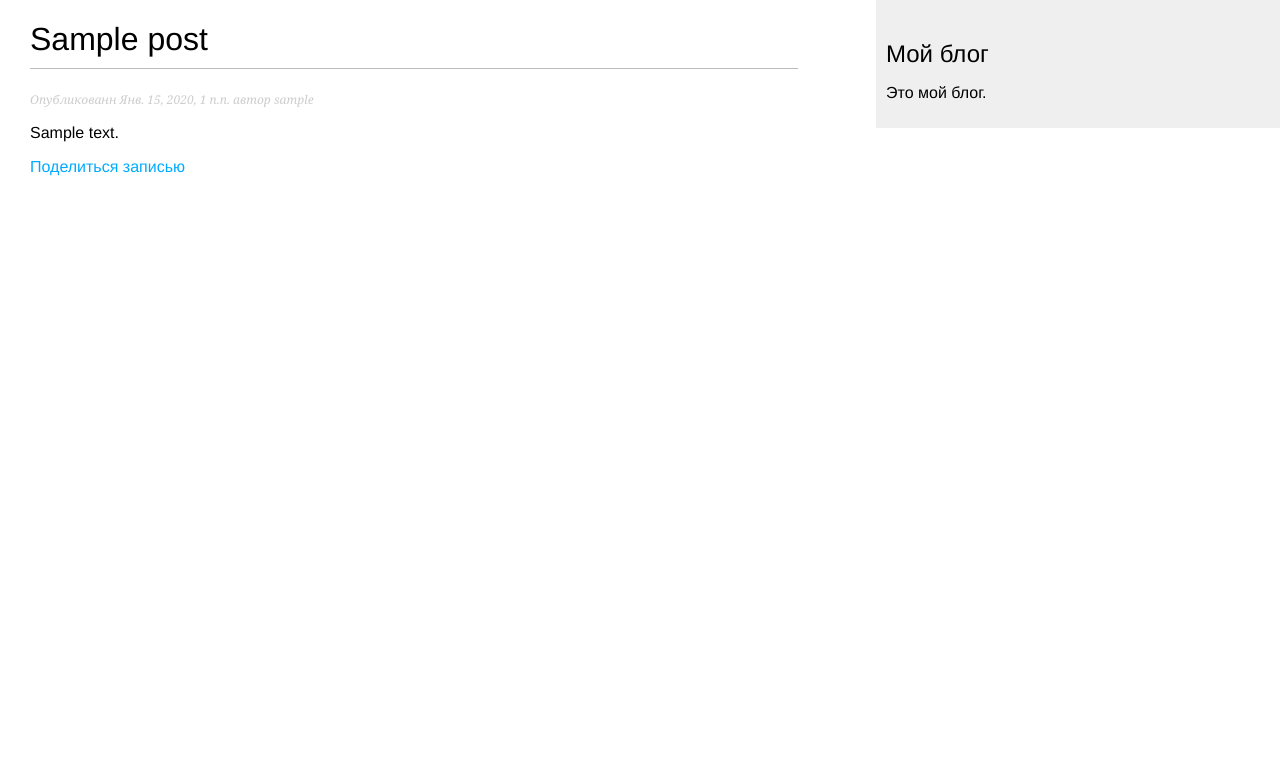
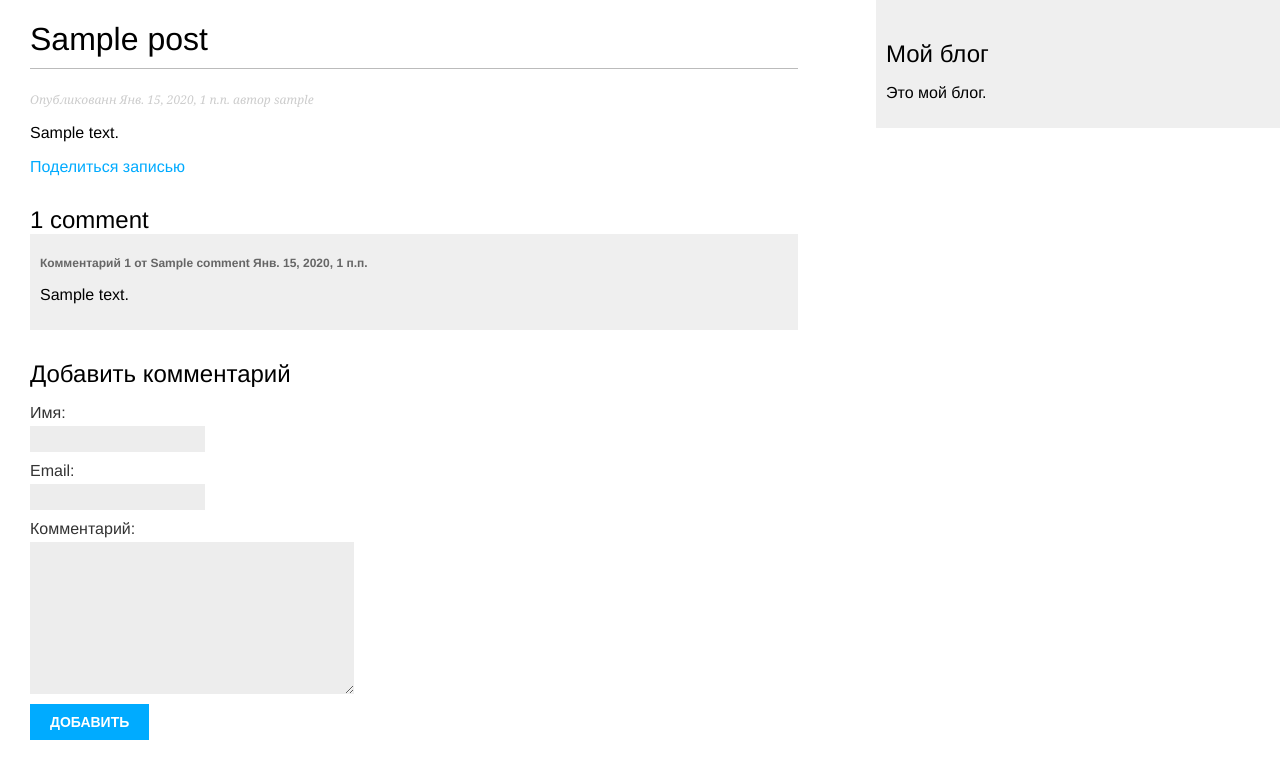
Before and after one commit to kirillsaf/Django3byExampleBlog, a Django app: a page that uses blog/templates/blog/post/detail.html in a window 1280 px wide. Shown: the top 779 px of the page. Run offline with Django 3.2, Linux system fonts and the light colour scheme; tables that the repository leaves empty hold one stand-in row (values such as "Sample post").

Commit message:
отображение и добавление комментариев

```diff
--- a/blog/models.py
+++ b/blog/models.py
@@ -40,9 +40,9 @@ class Comment(models.Model):
     post = models.ForeignKey(Post,
                              on_delete=models.CASCADE,
                              related_name='comments')
-    name = models.CharField(max_length=80)
+    name = models.CharField(verbose_name='Имя', max_length=80)
     email = models.EmailField()
-    body = models.TextField()
+    body = models.TextField(verbose_name='Комментарий')
     created = models.DateTimeField(auto_now_add=True)
     updated = models.DateTimeField(auto_now=True)
     active = models.BooleanField(default=True)
--- a/blog/templates/blog/post/detail.html
+++ b/blog/templates/blog/post/detail.html
@@ -9,8 +9,34 @@
 	</p>
 	{{ post.body|linebreaks }}
 	<p>
-		<a href="{% url "blog:post_share" post.id %}">
+		<a href="{% url 'blog:post_share' post.id %}">
 			Поделиться записью
 		</a>
 	</p>
+	{% with comments.count as total_comments %}
+		<h2>
+			{{ total_comments }} comment{{ total_comments|pluralize }}
+		</h2>
+	{% endwith %}
+	{% for comment in comments %}
+		<div class="comment">
+			<p class="info">
+			Комментарий {{ forloop.counter }} от {{ comment.name }}
+			{{ comment.created }}
+			</p>
+			{{ comment.body|linebreaks }}
+		</div>
+	{% empty %}
+		<p>Пока нет комментариев.</p>
+	{% endfor %}
+	{% if new_comment %}
+		<h2>Ваш комментарий был добавлен.</h2>
+	{% else %}
+		<h2>Добавить комментарий</h2>
+		<form method="post">
+			{{ comment_form.as_p }}
+			{% csrf_token %}
+			<p><input type="submit" value="Добавить"></p>
+		</form>
+	{% endif %}
 {% endblock %}
--- a/blog/views.py
+++ b/blog/views.py
@@ -2,8 +2,8 @@ from django.shortcuts import render, get_object_or_404
 from django.core.paginator import Paginator, EmptyPage, PageNotAnInteger
 from django.core.mail import send_mail
 from django.views.generic import ListView
-from .models import Post
-from .forms import EmailPostForm
+from .models import Post, Comment
+from .forms import EmailPostForm, CommentForm
 
 
 def post_list(request):
@@ -23,13 +23,32 @@ def post_list(request):
 
 
 def post_detail(request, year, month, day, post):
-    post = get_object_or_404(Post,
-                             slug=post,
+    post = get_object_or_404(Post, slug=post,
                              status='published',
                              publish__year=year,
                              publish__month=month,
                              publish__day=day)
-    return render(request, 'blog/post/detail.html', {'post': post})
+    # Список активных комментариев к этому сообщению
+    comments = post.comments.filter(active=True)
+    new_comment = None
+    if request.method == 'POST':
+        # Был опубликован комментарий
+        comment_form = CommentForm(data=request.POST)
+        if comment_form.is_valid():
+            # Создать объект комментария, но пока не сохранять в базе данных
+            new_comment = comment_form.save(commit=False)
+            # Привязать текущую запись к комментарию
+            new_comment.post = post
+            # Сохраните комментарий в базе
+            new_comment.save()
+    else:
+        comment_form = CommentForm()
+    return render(request,
+                  'blog/post/detail.html',
+                  {'post': post,
+                   'comments': comments,
+                   'new_comment': new_comment,
+                   'comment_form': comment_form})
 
 
 class PostListView(ListView):
```
